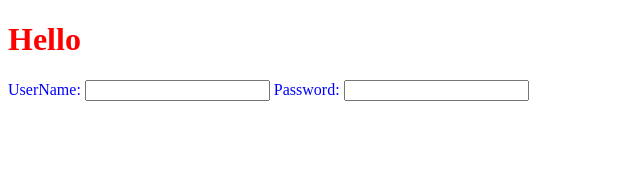
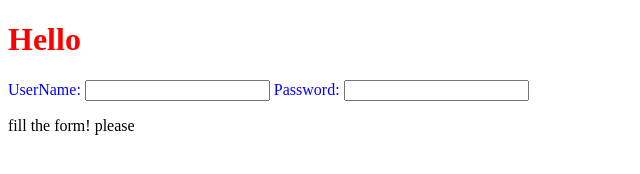
Before and after one commit to ojasvaagarwal/Student-Task-Manager, a plain HTML site: page index.html in a window 1280 px wide. Shown: the whole page, without its empty margins (0-640 px from the left). Drawn offline with Linux system fonts and the light colour scheme.

Commit message:
changes make in index.html

```diff
--- a/index.html
+++ b/index.html
@@ -15,5 +15,6 @@
         <label for="pass">Password: </label>
         <input type="password" name="" id="">
     </form>
+    <p>fill the form! please</p>
 </body>
 </html>
```
